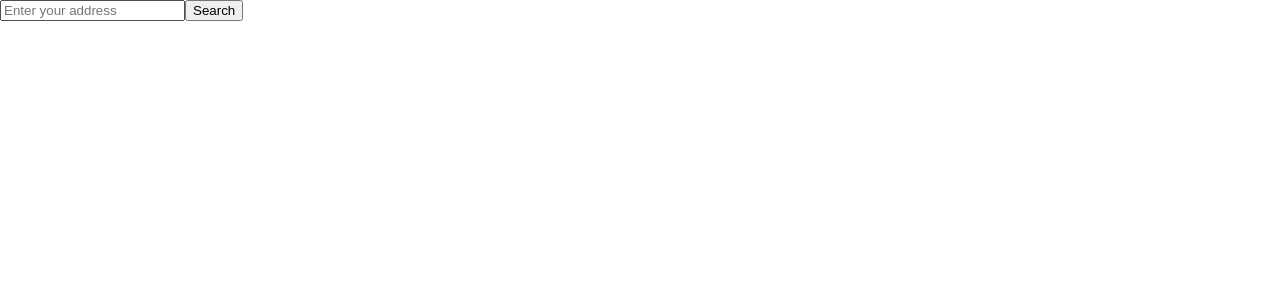
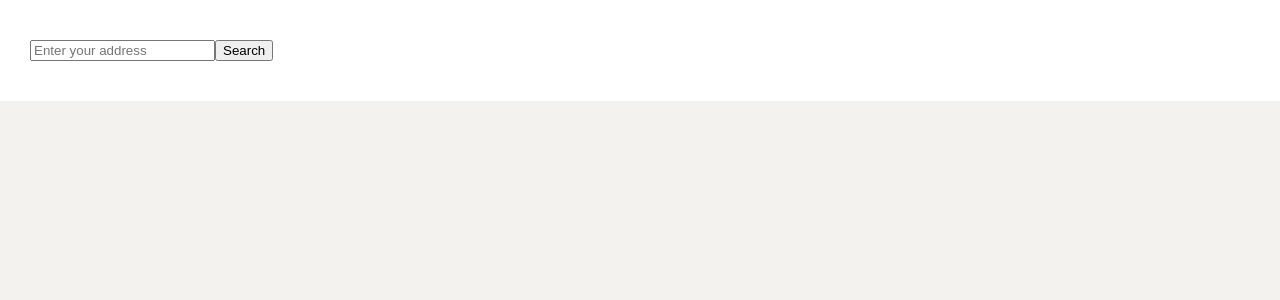
Before and after one commit to luiscarlin/representatives, a React (Create React App) app: page / in a window 1280 px wide. Shown: the top 300 px of the page. Built offline with nearby package versions, Linux system fonts and the light colour scheme.

Commit message:
style the page better

```diff
--- a/src/components/App.js
+++ b/src/components/App.js
@@ -1,10 +1,27 @@
 import React from 'react'
 import AddressSearchSection from './containers/address-search-section-container'
 import RepresentativesSection from './containers/representatives-section-container'
+import styled from 'styled-components'
+
+const App = styled.div`
+  background-color: #f3f2ee;
+  height: 100vh;
+  width: 100vw;
+`
+
+const Body = styled.div`
+  max-width: 1370px;
+  background-color: white;
+  margin-left: auto;
+  margin-right: auto;
+  padding: 40px 30px;
+`
 
 export default () => (
-  <div>
-    <AddressSearchSection />
-    <RepresentativesSection />
-  </div>
+  <App>
+    <Body>
+      <AddressSearchSection/>
+      <RepresentativesSection/>
+    </Body>
+  </App>
 )
```
